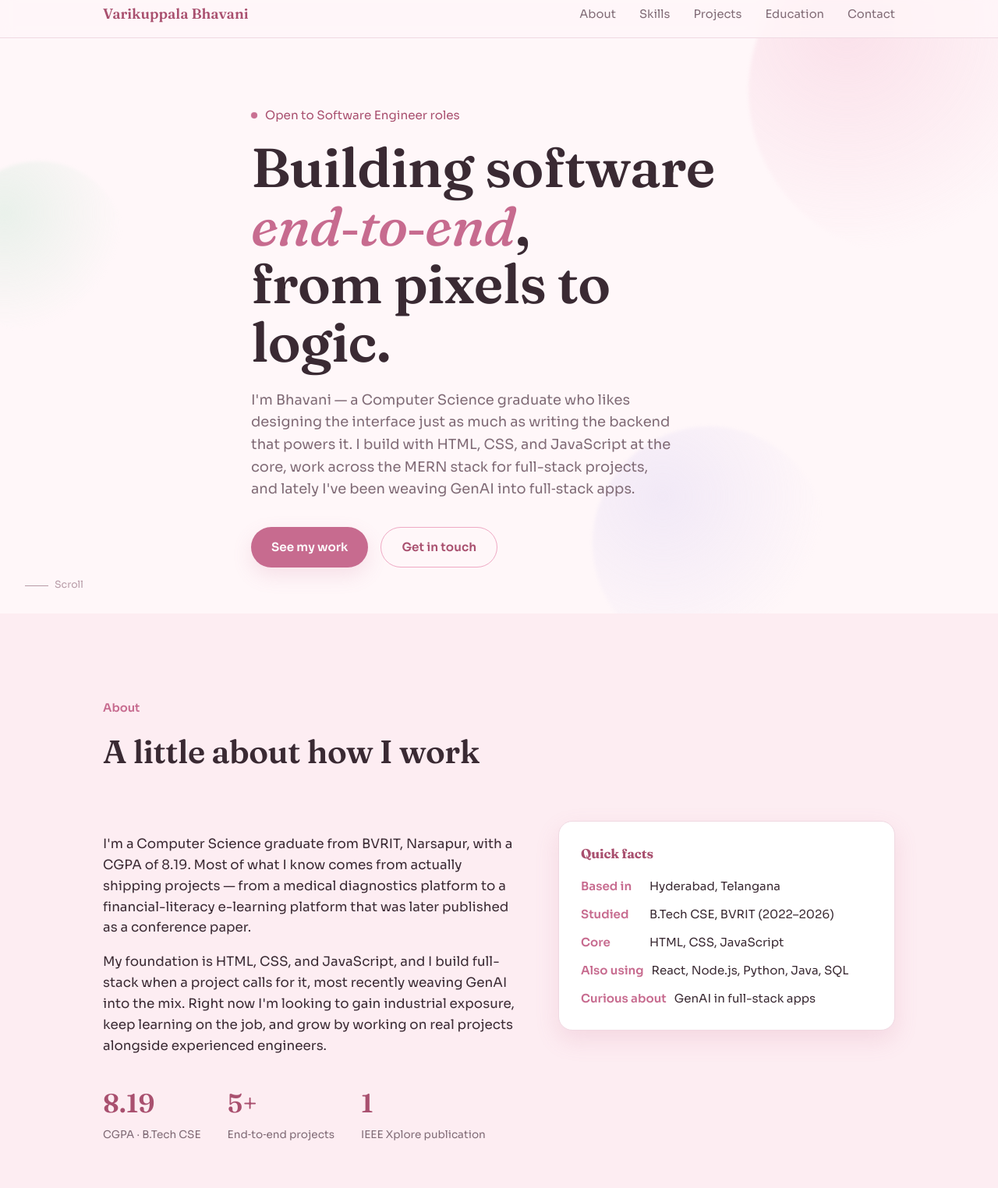
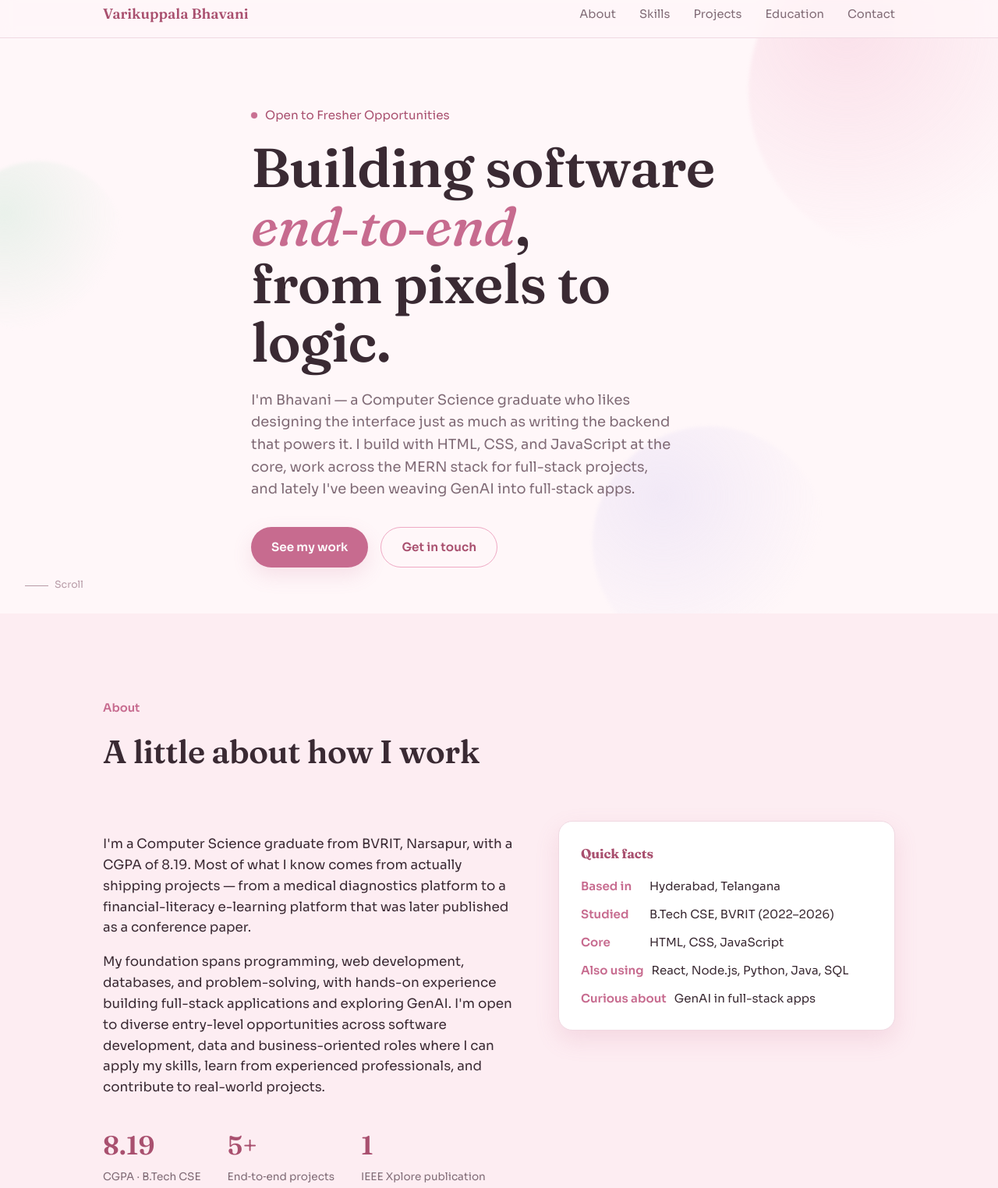
Before and after one commit to Varikuppalabhavs/Portfolio, a plain HTML site: page index.html in a window 1280 px wide. Shown: the part 13-1537 px from the top of the page at 78% size. Drawn offline with Linux system fonts and the light colour scheme.

Commit message:
Change job preference text to highlight fresher roles
Updated the text to reflect a focus on fresher opportunities across various roles, emphasizing a willingness to learn and contribute.

```diff
--- a/index.html
+++ b/index.html
@@ -310,7 +310,7 @@
   <div class="blob blob-2" data-depth="18"></div>
   <div class="blob blob-3" data-depth="24"></div>
   <div class="wrap hero-inner">
-    <div class="eyebrow-line"><span class="dot"></span>Open to Software Engineer roles</div>
+    <div class="eyebrow-line"><span class="dot"></span>Open to Fresher Opportunities</div>
     <h1>Building software <span class="script">end‑to‑end</span>,<br>from pixels to logic.</h1>
     <p class="lead">I'm Bhavani — a Computer Science graduate who likes designing the interface just as much as writing the backend that powers it. I build with HTML, CSS, and JavaScript at the core, work across the MERN stack for full-stack projects, and lately I've been weaving GenAI into full‑stack apps.</p>
     <div class="hero-cta">
@@ -330,7 +330,7 @@
     <div class="about-grid">
       <div class="about-text">
         <p>I'm a Computer Science graduate from BVRIT, Narsapur, with a CGPA of 8.19. Most of what I know comes from actually shipping projects — from a medical diagnostics platform to a financial-literacy e-learning platform that was later published as a conference paper.</p>
-        <p>My foundation is HTML, CSS, and JavaScript, and I build full-stack when a project calls for it, most recently weaving GenAI into the mix. Right now I'm looking to gain industrial exposure, keep learning on the job, and grow by working on real projects alongside experienced engineers.</p>
+        <p>My foundation spans programming, web development, databases, and problem-solving, with hands-on experience building full-stack applications and exploring GenAI. I'm open to diverse entry-level opportunities across software development, data and business-oriented roles where I can apply my skills, learn from experienced professionals, and contribute to real-world projects.</p>
         <div class="stat-row">
           <div class="stat"><div class="num">8.19</div><div class="label">CGPA · B.Tech CSE</div></div>
           <div class="stat"><div class="num">5+</div><div class="label">End‑to‑end projects</div></div>
@@ -563,7 +563,7 @@
     <div class="section-head">
       <div class="section-kicker">Contact</div>
       <h2>Let's build something together</h2>
-      <p>Open to Software Engineer roles and full-stack opportunities — feel free to reach out.</p>
+      <p>Open to fresher roles across technology, data, business, and other areas where my skills and willingness to learn can make a difference. Feel free to reach out!.</p>
     </div>
     <div class="contact-grid">
       <div class="contact-item" id="emailItem">✉️ varikuppalabhavani0104@gmail.com</div>
```
